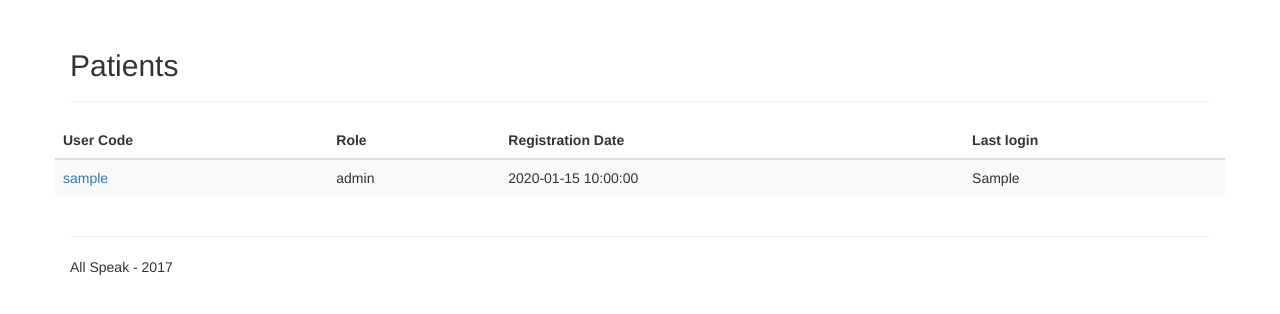
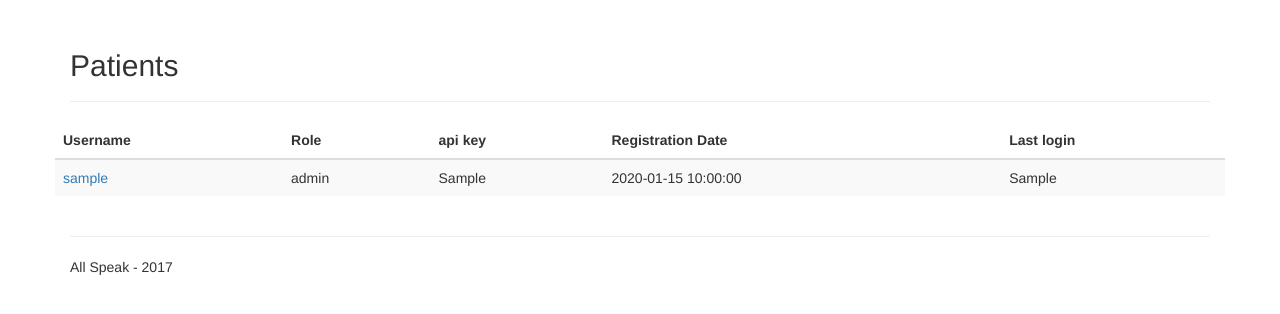
Before and after one commit to allspeak/api.allspeak.eu, a Flask app: template web/project/templates/view_users.html in a window 1280 px wide. Shown: the part 51-365 px from the top of the page. Run offline with Flask 2, Linux system fonts and the light colour scheme; the template is opened without the code that fills it: most values are stand-ins (such as "Sample title", 1, 10 or a date in 2020); some libraries are stand-ins or nearby versions.

Commit message:
The api keys are shown in the information of the users.

```diff
--- a/web/project/templates/view_patients.html
+++ b/web/project/templates/view_patients.html
@@ -11,7 +11,8 @@
     <table class="table table-striped" id="admin_list_of_users">
       <thead>
         <tr>
-          <th>User Code</th>
+          <th>Username</th>
+          <th>api key</th>
           <th>Registration Date</th>
           <th>Last login</th>
           </tr>
@@ -20,8 +21,9 @@
         {% for user in users %}
           <tr>
             <td><a href="{{ url_for('user.user_profile', id=user.id) }}"> {{ user.get_username() }} </a></td>
+            <td> {{ user.api_key }} </td>
             <td> {{ user.registered_on }} </td>
-            <td> {{ user.last_logged_in }} </td>
+            <td> {{ user.current_logged_in }} </td>
           </tr>
         {% endfor %}
       </tbody>
--- a/web/project/templates/view_users.html
+++ b/web/project/templates/view_users.html
@@ -11,8 +11,9 @@
     <table class="table table-striped" id="admin_list_of_users">
       <thead>
         <tr>
-          <th>User Code</th>
+          <th>Username</th>
           <th>Role</th>
+          <th>api key</th>
           <th>Registration Date</th>
           <th>Last login</th>
           </tr>
@@ -22,8 +23,9 @@
           <tr>
             <td><a href="{{ url_for('user.user_profile', id=user.id) }}"> {{ user.get_username() }} </a></td>
             <td> {{ user.role }} </td>
+            <td> {{ user.api_key }} </td>
             <td> {{ user.registered_on }} </td>
-            <td> {{ user.last_logged_in }} </td>
+            <td> {{ user.current_logged_in }} </td>
           </tr>
         {% endfor %}
       </tbody>
```
Also changed, not shown: web/project/templates/user_profile.html (+15 -11 lines).
